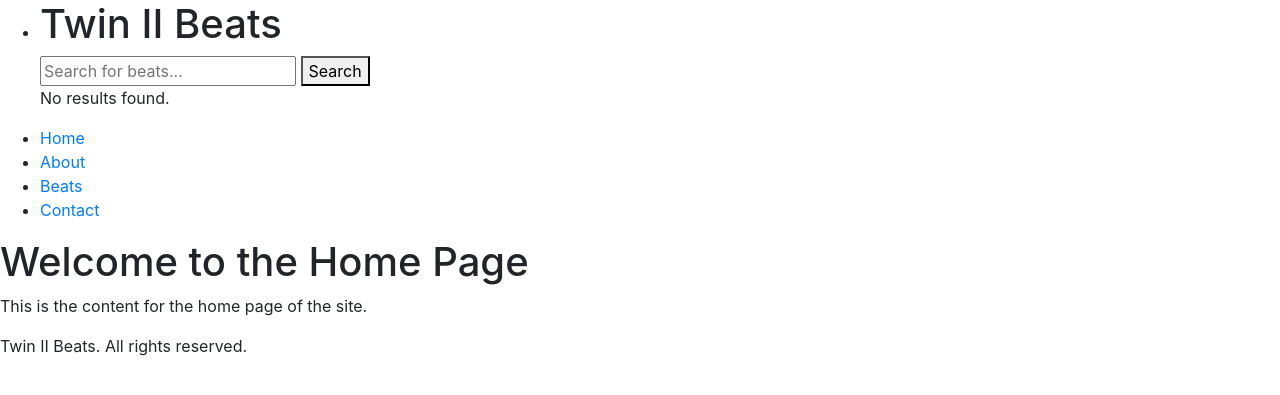
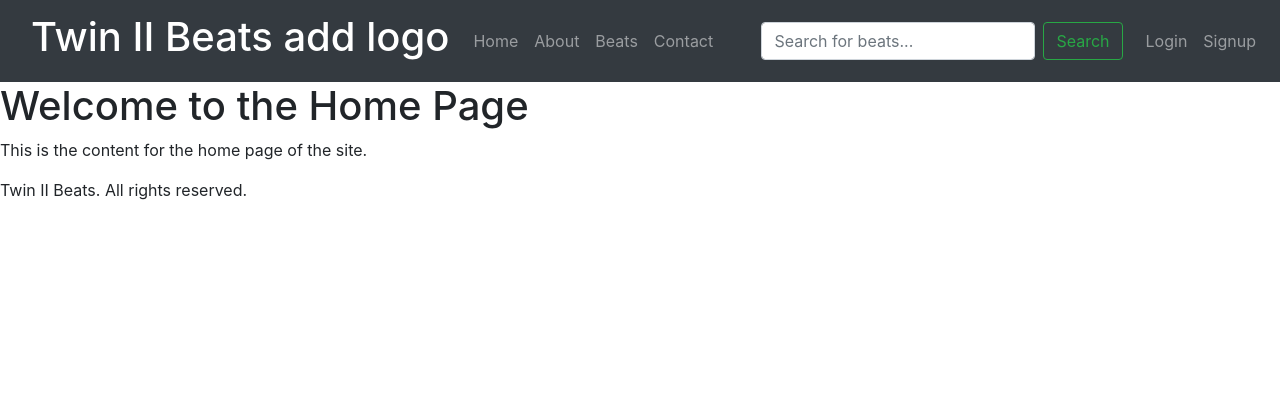
Before and after one commit to RWinterburn/ci-project-4, a Django app: template beats/static/templates/home.html in a window 1280 px wide. Shown: the top 395 px of the page. Run offline with Django 3.2, Linux system fonts and the light colour scheme; the template is opened without the code that fills it, so the values that code supplies are empty; some libraries are stand-ins or nearby versions.

Commit message:
styled navbar with bootstrap added login logout to main base.html

```diff
--- a/beats/static/templates/base.html
+++ b/beats/static/templates/base.html
@@ -1,4 +1,3 @@
-
 {% load static %}
 <!DOCTYPE html>
 <html lang="en">
@@ -8,63 +7,77 @@
     <title>{% block title %}My Website{% endblock %}</title>
 
     <!-- Static files (CSS/JS) -->
-
     <link rel="stylesheet" type="text/css" href="{% static 'css/styles.css' %}">
 
     <!-- Bootstrap CSS -->
-    <link href="https://stackpath.bootstrapcdn.com/bootstrap/4.5.2/css/bootstrap.min.css" type="text/css" rel="stylesheet">
+    <link href="https://stackpath.bootstrapcdn.com/bootstrap/4.5.2/css/bootstrap.min.css" rel="stylesheet">
 
-    <!-- jQuery and Bootstrap JS (necessary for dropdowns) -->
+    <!-- jQuery and Bootstrap JS -->
     <script src="https://code.jquery.com/jquery-3.5.1.slim.min.js"></script>
     <script src="https://cdn.jsdelivr.net/npm/bootstrap@4.5.2/dist/js/bootstrap.bundle.min.js"></script>
 
-
-
-
-
     <!-- Extra head content (optional) -->
-    {% block extra_head %}
-    {% endblock %}
+    {% block extra_head %}{% endblock %}
 </head>
 <body>
-    <!-- Header Section -->
+
+    <!-- Header Section with Navbar -->
     <header>
+        <nav class="navbar navbar-expand-lg navbar-dark bg-dark">
+            <div class="container-fluid">
+                <!-- Brand -->
+                <a class="navbar-brand" href="{% url 'home' %}">
+                    <h1>Twin II Beats add logo</h1>
+                </a>
 
-        <nav class="nav-bar">
-            <ul>
-                <li> <h1>Twin II Beats</h1></li>
+                <!-- Toggler/collapsable Button (for mobile views) -->
+                <button class="navbar-toggler" type="button" data-toggle="collapse" data-target="#navbarNav" aria-controls="navbarNav" aria-expanded="false" aria-label="Toggle navigation">
+                    <span class="navbar-toggler-icon"></span>
+                </button>
 
+                <!-- Navbar Links -->
+                <div class="collapse navbar-collapse" id="navbarNav">
+                    <ul class="navbar-nav mr-auto">
+                        <li class="nav-item">
+                            <a class="nav-link" href="{% url 'home' %}">Home</a>
+                        </li>
+                        <li class="nav-item">
+                            <a class="nav-link" href="{% url 'about' %}">About</a>
+                        </li>
+                        <li class="nav-item">
+                            <a class="nav-link" href="{% url 'beats' %}">Beats</a>
+                        </li>
+                        <li class="nav-item">
+                            <a class="nav-link" href="#">Contact</a>
+                        </li>
+                    </ul>
 
-                        <!-- search.html -->
-<form method="GET" action="{% url 'search' %}">
-    <input type="text" name="q" placeholder="Search for beats..." value="{{ query }}">
-    <button type="submit">Search</button>
-</form>
+                    <!-- Search Form -->
+                    <form class="form-inline my-2 my-lg-0" method="GET" action="{% url 'search' %}">
+                        <input class="form-control mr-sm-2" type="search" name="q" placeholder="Search for beats..." aria-label="Search" value="{{ query }}">
+                        <button class="btn btn-outline-success my-2 my-sm-0" type="submit">Search</button>
+                    </form>
+                </div>
+            </div>
 
-{% if results %}
-    <ul>
-        {% for beat in results %}
-            <li>{{ beat.title }} by {{ beat.producer }} - ${{ beat.price }}</li>
-        {% endfor %}
-    </ul>
-{% else %}
-    <p>No results found.</p>
-{% endif %}
-
-                <li><a href="{% url 'home' %}">Home</a></li>
-
-                <li><a href="{% url 'about' %}">About</a></li>
-
-                <li><a href="{% url 'beats' %}">Beats</a></li>
-
-                <li><a href="#">Contact</a></li>
-            </ul>
-            {% include 'includes/main-nav.html' %}
-        </nav>
-
-
+        <ul class="navbar-nav ml-auto">
+            {% if user.is_authenticated %}
+                <li class="nav-item">
+                    <a class="nav-link" href="{% url 'account_logout' %}">Logout</a>
+                </li>
+            {% else %}
+                <li class="nav-item">
+                    <a class="nav-link" href="{% url 'account_login' %}">Login</a>
+                </li>
+                <li class="nav-item">
+                    <a class="nav-link" href="{% url 'account_signup' %}">Signup</a>
+                </li>
+            {% endif %}
+        </ul>
+    </div>
+</div>
+</nav>
     </header>
-
     <!-- Main Content Block -->
     <main>
         {% block content %}
```
Also changed, not shown: beats/static/templates/instrumentals/search.html (deleted).
